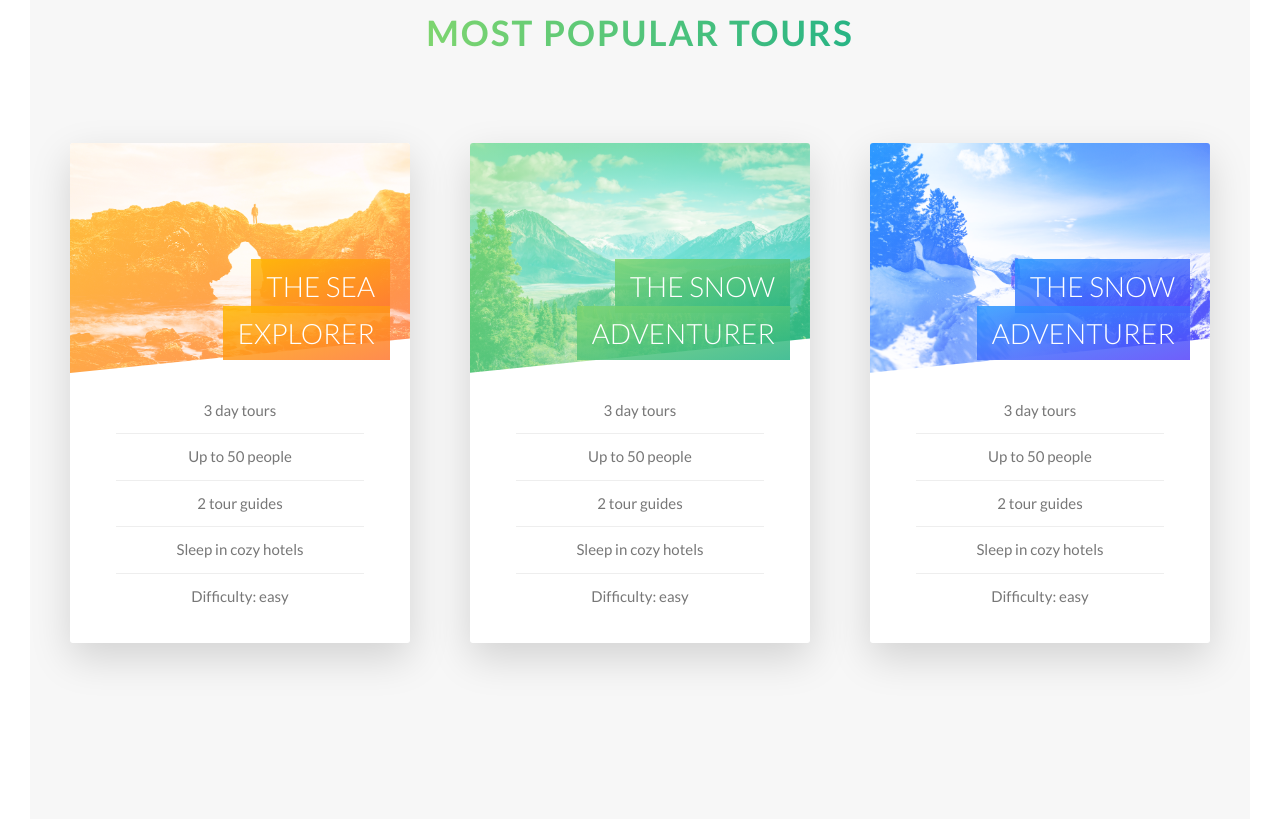
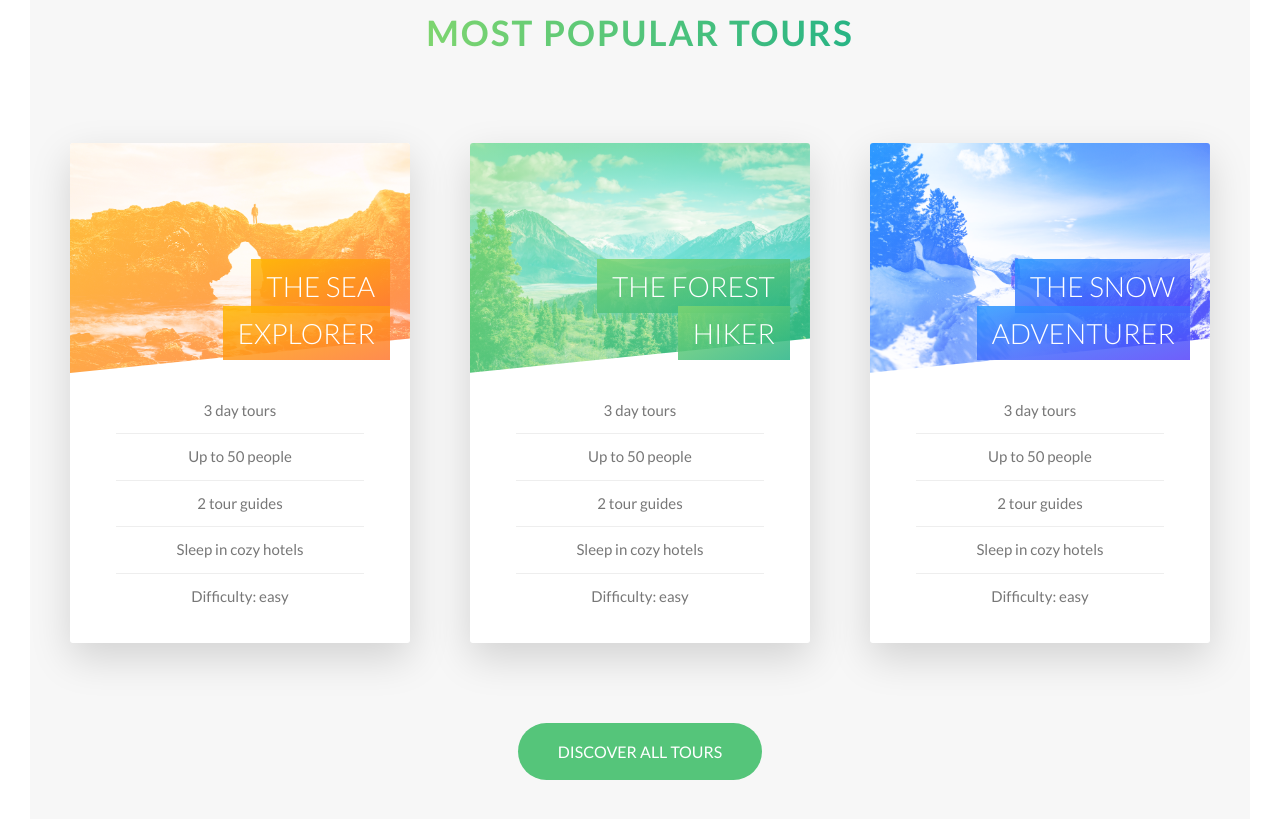
Before and after one commit to CZJoanna/Natours, a website: page index.html in a window 1280 px wide. Shown: the part 2378-3197 px from the top of the page. Drawn offline with Linux system fonts and the light colour scheme.

Commit message:
reconfig button component & finish tour-section

```diff
--- a/index.html
+++ b/index.html
@@ -147,12 +147,14 @@
               <div class="card__side card__side--front">
                 <div class="card__picture card__picture--1"></div>
                 <h4 class="card__heading">
-                  <span class="card__heading-span card__heading-span--1">The sea explorer</span>
+                  <span class="card__heading-span card__heading-span--1"
+                    >The sea explorer</span
+                  >
                 </h4>
                 <div class="card__details">
                   <ul>
                     <li>3 day tours</li>
-                    <li>Up to 50 people </li>
+                    <li>Up to 50 people</li>
                     <li>2 tour guides</li>
                     <li>Sleep in cozy hotels</li>
                     <li>Difficulty: easy</li>
@@ -160,7 +162,13 @@
                 </div>
               </div>
               <div class="card__side card__side--back card__side--back-1">
-                card Text
+                <div class="card__cta">
+                  <div class="card__price-box">
+                    <p class="card__price-only">Only</p>
+                    <p class="card__price-value">$297</p>
+                  </div>
+                  <a href="" class="btn btn--white">Book now!</a>
+                </div>
               </div>
             </div>
           </div>
@@ -169,12 +177,14 @@
               <div class="card__side card__side--front">
                 <div class="card__picture card__picture--2"></div>
                 <h4 class="card__heading">
-                  <span class="card__heading-span card__heading-span--2">the snow adventurer</span>
+                  <span class="card__heading-span card__heading-span--2"
+                    >the forest hiker</span
+                  >
                 </h4>
                 <div class="card__details">
                   <ul>
                     <li>3 day tours</li>
-                    <li>Up to 50 people </li>
+                    <li>Up to 50 people</li>
                     <li>2 tour guides</li>
                     <li>Sleep in cozy hotels</li>
                     <li>Difficulty: easy</li>
@@ -182,7 +192,13 @@
                 </div>
               </div>
               <div class="card__side card__side--back card__side--back-2">
-                card text
+                <div class="card__cta">
+                  <div class="card__price-box">
+                    <p class="card__price-only">Only</p>
+                    <p class="card__price-value">$568</p>
+                  </div>
+                  <a href="" class="btn btn--white">Book now!</a>
+                </div>
               </div>
             </div>
           </div>
@@ -191,12 +207,14 @@
               <div class="card__side card__side--front">
                 <div class="card__picture card__picture--3"></div>
                 <h4 class="card__heading">
-                  <span class="card__heading-span card__heading-span--3">the snow adventurer</span>
+                  <span class="card__heading-span card__heading-span--3"
+                    >the snow adventurer</span
+                  >
                 </h4>
                 <div class="card__details">
                   <ul>
                     <li>3 day tours</li>
-                    <li>Up to 50 people </li>
+                    <li>Up to 50 people</li>
                     <li>2 tour guides</li>
                     <li>Sleep in cozy hotels</li>
                     <li>Difficulty: easy</li>
@@ -204,10 +222,19 @@
                 </div>
               </div>
               <div class="card__side card__side--back card__side--back-3">
-                card text
+                <div class="card__cta">
+                  <div class="card__price-box">
+                    <p class="card__price-only">Only</p>
+                    <p class="card__price-value">$1025</p>
+                  </div>
+                  <a href="" class="btn btn--white">Book now!</a>
+                </div>
               </div>
             </div>
           </div>
+        </div>
+        <div class="u-center-text">
+          <a href="#" class="btn btn--green">discover all tours</a>
         </div>
       </section>
     </main>
--- a/sass/components/_button.scss
+++ b/sass/components/_button.scss
@@ -7,40 +7,55 @@
   text-transform: uppercase;
   border-radius: 10rem;
   transition: all 0.2s;
+
   &:hover {
     box-shadow: 0 1rem 2rem rgba($color-black, 0.2);
     transform: translateY(-0.3rem);
+
     &::after {
       transform: scaleX(1.4) scaleY(1.6);
       opacity: 0;
     }
   }
+
   &:active {
     box-shadow: 0 0.5rem 1rem rgba($color-black, 0.2);
     transform: translateY(-0.1rem);
   }
+
   &::after {
     content: "";
-    /* 不了解為何再重寫一次 */
+    position: absolute;
+    top: 0;
+    left: 0;
     display: inline-block;
     width: 100%;
     height: 100%;
     border-radius: 10rem;
     transition: all 0.4s;
+    z-index: -1;
   }
+
   &--white {
     background-color: $color-white;
     color: $color-grey-dark;
     /* 再創一個class放動畫 */
     /* animation: moveInButton 1s ease-out .75s; */
     &::after {
-      position: absolute;
-      top: 0;
-      left: 0;
       background-color: $color-white;
-      z-index: -1;
     }
   }
+
+  &--green {
+    background-color: $color-primary;
+    color: $color-white;
+    /* 再創一個class放動畫 */
+    /* animation: moveInButton 1s ease-out .75s; */
+    &::after {
+      background-color: $color-primary;
+    }
+  }
+
   &--animated {
     animation: moveInButton 0.5s ease-out 0.75s;
     /* 在動畫還沒開始之前，讓該元素呈現什麼狀態 */
--- a/sass/components/_card.scss
+++ b/sass/components/_card.scss
@@ -154,7 +154,7 @@
 
       li {
         padding: 1rem;
-        font-size:1.5rem;
+        font-size: 1.5rem;
         text-align: center;
 
         &:not(:last-child) {
@@ -163,4 +163,32 @@
       }
     }
   }
+
+  //BACK SIDE STYLING
+
+  &__cta {
+    position: absolute;
+    top: 50%;
+    left: 50%;
+    width: 100%;
+    text-align: center;
+    transform: translate(-50%, -50%);
+  }
+
+  &__price-box {
+    margin-bottom: 8rem;
+    //other element would inherit
+    color: $color-white;
+  }
+
+  &__price-only {
+    margin-bottom: 1rem;
+    font-size: 1.4rem;
+    text-transform: uppercase;
+  }
+
+  &__price-value {
+    font-size: 6rem;
+    font-weight: 100;
+  }
 }
```
Also changed, not shown: css/style.css.
